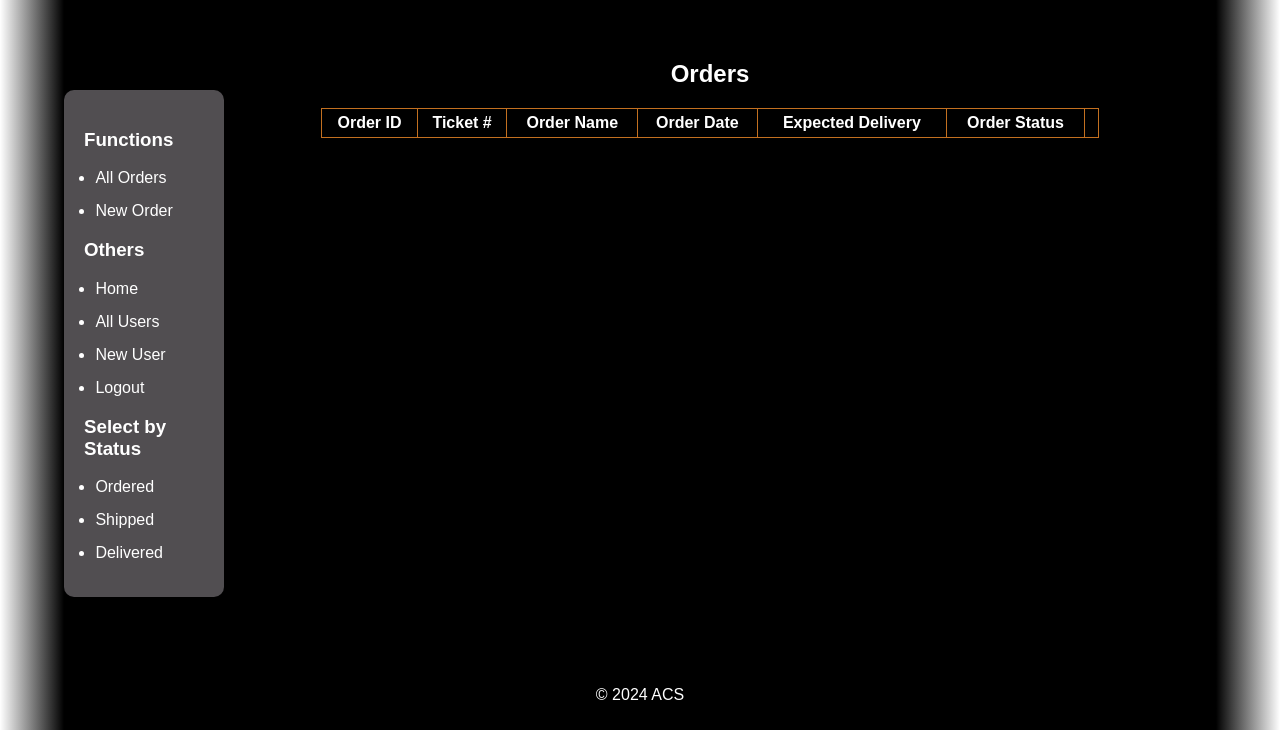
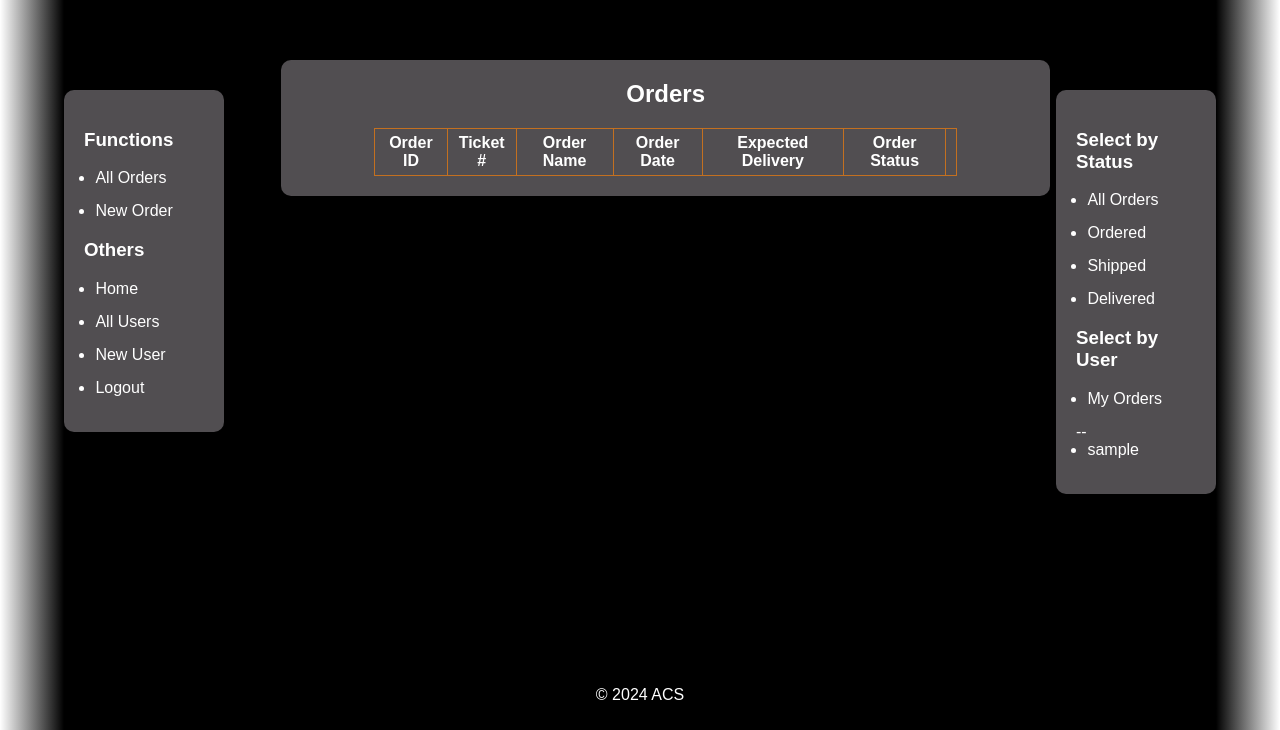
Before and after one commit to thedisquisitive/porter, a Flask app: page /orders/ in a window 1280 px wide. Shown: the part 70-800 px from the top of the page. Run offline with Flask 3, Linux system fonts and the light colour scheme; the visitor is signed in with stand-in values (Sample User, id 1); data comes from the database, SQL or seed files in the repository; both versions use the stored data as it was after the commit; data that the repository does not hold is empty.

Commit message:
UI Upgrades

```diff
--- a/app/routes.py
+++ b/app/routes.py
@@ -6,53 +6,22 @@ from urllib.parse import urlparse
 from app.forms import LoginForm, RegistrationForm, NewOrderForm, EditOrderForm
 import sqlalchemy as sa
 
+# Functionality Routes
+
 @app.route('/')
 @app.route('/index/')
 def index():
     return render_template('index.html', title='Home')
 
-@app.route('/login/', methods=['GET', 'POST'])
-def login():
-    if current_user.is_authenticated:
-        return redirect(url_for('index'))
-    form = LoginForm()
-    if form.validate_on_submit():
-        user = User.query.filter_by(username=form.username.data).first()
-        if user is None or not user.check_password(form.password.data):
-            flash('Invalid username or password')
-            return redirect(url_for('login'))
-        login_user(user, remember=form.remember_me.data)
-        next_page = request.args.get('next')
-        if not next_page or urlparse(next_page).netloc != '':
-            next_page = url_for('index')
-        return redirect(next_page)
-    return render_template('login.html', title='Sign In', form=form)
-
-@app.route('/logout/')
-def logout():
-    logout_user()
-    return redirect(url_for('index'))
-
-@app.route('/register/', methods=['GET', 'POST'])
-@login_required
-def register():
-    form = RegistrationForm()
-    if form.validate_on_submit():
-        user = User(username=form.username.data, email=form.email.data)
-        user.set_password(form.password.data)
-        db.session.add(user)
-        db.session.commit()
-        flash('{} registered successfully!'.format(form.username.data))
-        return redirect(url_for('login'))
-    return render_template('register.html', title='Register', form=form)
-
+# Order routes
 
 @app.route('/orders/')
 @app.route('/orders/all/')
 @login_required
 def orders():
     porders = db.session.scalars(sa.select(Order)).all()
-    return render_template('orders.html', title='All Orders', orders=porders)
+    users = db.session.scalars(sa.select(User)).all()
+    return render_template('orders.html', title='All Orders', orders=porders, users=users)
 
 @app.route('/orders/<int:order_id>/')
 @login_required
@@ -144,6 +113,8 @@ def orders_by_status(state):
     return render_template('orders.html', title=state+' Orders', orders=porders)
 
 
+# User routes
+
 @app.route('/users/')
 @app.route('/users/all/')
 @login_required
@@ -155,4 +126,85 @@ def users():
 @login_required
 def user(user_id):
     user = User.query.get(user_id)
-    return render_template('user.html', title='User', user=user)
+    orders = db.session.scalars(sa.select(Order).filter(Order.user_id == user_id)).all()
+    return render_template('user.html', title='User', user=user, orders=orders)
+
+@app.route('/login/', methods=['GET', 'POST'])
+def login():
+    if current_user.is_authenticated:
+        return redirect(url_for('index'))
+    form = LoginForm()
+    if form.validate_on_submit():
+        user = User.query.filter_by(username=form.username.data).first()
+        if user is None or not user.check_password(form.password.data):
+            flash('Invalid username or password')
+            return redirect(url_for('login'))
+        login_user(user, remember=form.remember_me.data)
+        next_page = request.args.get('next')
+        if not next_page or urlparse(next_page).netloc != '':
+            next_page = url_for('index')
+        return redirect(next_page)
+    return render_template('login.html', title='Sign In', form=form)
+
+@app.route('/logout/')
+def logout():
+    logout_user()
+    return redirect(url_for('index'))
+
+@app.route('/register/', methods=['GET', 'POST'])
+@login_required
+def register():
+
+    form = RegistrationForm()
+    if form.validate_on_submit():
+        user = User(username=form.username.data, email=form.email.data)
+        user.set_password(form.password.data)
+        db.session.add(user)
+        db.session.commit()
+        flash('{} registered successfully!'.format(form.username.data))
+        return redirect(url_for('login'))
+    return render_template('register.html', title='Register', form=form)
+
+@app.route('/user/<int:user_id>/delete/', methods=['GET', 'POST'])
+@app.route('/delete/user/<int:user_id>/', methods=['GET', 'POST'])
+@login_required
+def delete_user(user_id):
+    user = User.query.get(user_id)
+    db.session.delete(user)
+    db.session.commit()
+    flash('User deleted!')
+    return redirect(url_for('users'))
+
+@app.route('/user/<int:user_id>/edit/', methods=['GET', 'POST'])
+@login_required
+def edit_user(user_id):
+    user = User.query.get(user_id)
+    form = RegistrationForm()
+
+    if form.validate_on_submit():
+        user.username = form.username.data
+        user.email = form.email.data
+        user.set_password(form.password.data)
+        try:
+            db.session.commit()
+            flash('User edited!')
+        except Exception as e:
+            flash('Error editing user: {}'.format(e))
+        return redirect(url_for('user', user_id=user_id))
+    else:
+        form.username.data = user.username
+        form.email.data = user.email
+
+    return render_template('edit_user.html', title='Edit User', form=form, user=user)
+
+@app.route('/user/<int:user_id>/orders/')
+@login_required
+def user_orders(user_id):
+    porders = db.session.scalars(sa.select(Order).filter(Order.user_id == user_id)).all()
+    return render_template('orders.html', title='User Orders', orders=porders)
+
+@app.route('/user/<int:user_id>/orders/status/<string:state>/', methods=['GET', 'POST'])
+@login_required
+def user_orders_by_status(user_id, state):
+    porders = db.session.scalars(sa.select(Order).filter(Order.user_id == user_id, Order.status == state)).all()
+    return render_template('orders.html', title='User '+state+' Orders', orders=porders)
--- a/app/static/css/standard.css
+++ b/app/static/css/standard.css
@@ -59,6 +59,33 @@ nav {
     text-decoration: none;
 }
 
+aside {
+    position: fixed;
+    right: 5%;
+    top: 160px;
+    width: 120px;
+    background-color: #514E51; /* Gray */
+    padding: 20px;
+    border-radius: 10px;
+}
+
+/* Navbar list items (li) */
+aside li {
+    margin-bottom: 15px;
+}
+
+/* Navbar links (a) */
+aside li a {
+    color: #ffffff; /* White */
+    text-decoration: none;
+}
+
+/* Navbar link hover effect */
+aside li a:hover {
+    color: #C37020; /* Orange */
+    text-decoration: none;
+}
+
 .container {
     margin-left: 140px;
     padding: 20px;
@@ -94,6 +121,7 @@ nav {
 
 form, .detailView {
     margin: 0 auto;
+    margin-right: 15%;
     width: 75%;
     background-color: #514E51;
     padding: 20px;
--- a/app/templates/new_order.html
+++ b/app/templates/new_order.html
@@ -1,6 +1,7 @@
 {% extends "base.html" %}
 
 {% block content %}
+<div class="detailView">
     <h1>New Order</h1>
     <form method="POST" action="" novalidate>
         {{ form.hidden_tag() }}
@@ -39,4 +40,5 @@
         </div>
         <p>{{ form.submit() }}</p>
     </form>
+</div>
 {% endblock %}
--- a/app/templates/orders.html
+++ b/app/templates/orders.html
@@ -6,14 +6,28 @@
 <script>
     nav = document.getElementsByTagName('nav')[0];
     nav.innerHTML += `
+    <aside>
         <h3>Select by Status</h3>
-        <ul class="navbar">
+        <ul>
+            <li><a href="{{ url_for('orders') }}">All Orders</a></li>
             <li><a href="{{ url_for('orders_by_status', state='Ordered')}}">Ordered</a></li>
             <li><a href="{{ url_for('orders_by_status', state='Shipped')}}">Shipped</a></li>
             <li><a href="{{ url_for('orders_by_status', state='Delivered')}}">Delivered</a></li>
         </ul>
+        <h3>Select by User</h3>
+        <ul>
+            <li><a href="{{ url_for('user_orders', user_id=current_user.id) }}">My Orders</a></li>
+        </ul>
+        <div>--</div>
+        <ul>
+            {% for user in users %}
+                <li><a href="{{ url_for('user_orders', user_id=user.id) }}">{{ user.username }}</a></li>
+            {% endfor %}
+        </ul>
+    </aside>
     `;
 </script>
+    <div class="detailView">
         <h1>Orders</h1>
         <table>
             <tr>
@@ -47,4 +61,5 @@
 
             {% endfor %}
         </table>
+    </div>
 {% endblock %}
--- a/app/templates/users.html
+++ b/app/templates/users.html
@@ -1,6 +1,7 @@
 {% extends "base.html" %}
 
 {% block content %}
+<div class="detailView">
     <h1>Users</h1>
     <table>
         <tr>
@@ -13,11 +14,12 @@
             <tr>
                 <td>{{ user.id }}</td>
                 <td>{{ user.username }}</td>
-                <td>{{ user.email }}</td>
+                <td><a href="mailto:{{ user.email }}">{{ user.email }}</a></td>
                 <td><a class="inspectButton" href="{{ url_for('user', user_id=user.id) }}">Inspect</a></td>
             </tr>
         {% endfor %}
     </table>
+</div>
 {% endblock %}
 
 <!-- {{ url_for('user', user_id=user.id) }} -->
```
Also changed, not shown: app/templates/edit_user.html (added, +37 -0 lines), app/templates/user.html (+36 -7 lines), data.sqlite, 1 other file. Lines whose indentation alone changed are shown as unchanged.
